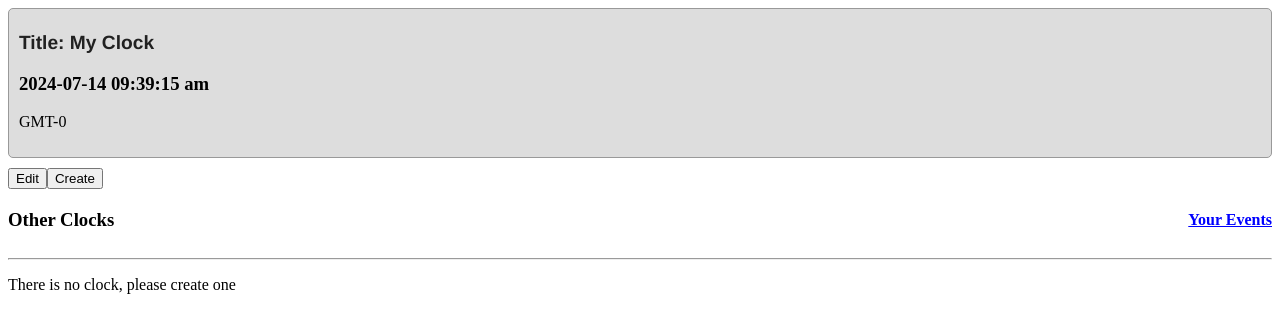
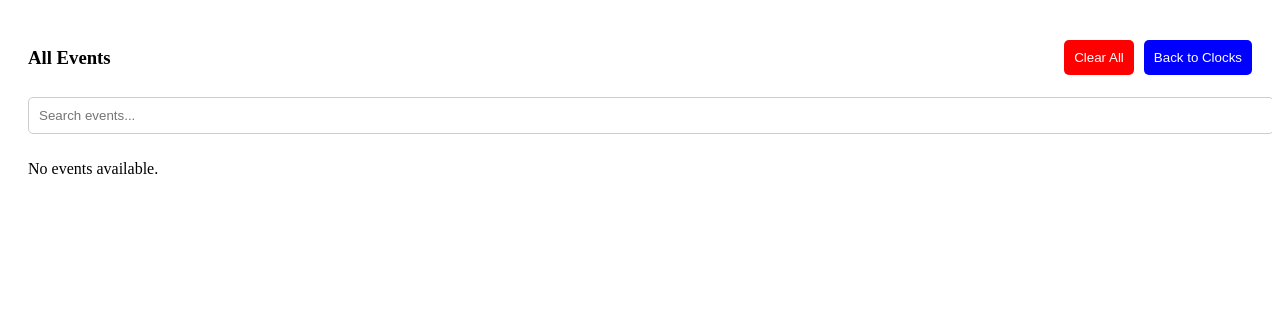
Before and after one commit to Mohosin999/Track-Zone-Application, a React (Vite) app: page /events in a window 1280 px wide. Shown: the top 332 px of the page. Built offline with nearby package versions, Linux system fonts and the light colour scheme.

Commit message:
perfectly worked

```diff
--- a/package.json
+++ b/package.json
@@ -14,6 +14,7 @@
     "prop-types": "^15.8.1",
     "react": "^18.3.1",
     "react-dom": "^18.3.1",
+    "react-router-dom": "^6.25.1",
     "shortid": "^2.2.16",
     "styled-components": "^6.1.11"
   },
--- a/src/App.jsx
+++ b/src/App.jsx
@@ -1,7 +1,9 @@
+import { BrowserRouter as Router, Routes, Route } from "react-router-dom";
 import { useEffect, useState } from "react";
 import { generate } from "shortid";
 import ClockList from "./components/clock-list";
 import LocalClock from "./components/local-clock";
+import EventPage from "./components/event-page";
 
 const LOCAL_CLOCK_INIT = {
   title: "My Clock",
@@ -21,7 +23,6 @@ const App = () => {
     localStorage.setItem("clocks", JSON.stringify(clocks));
   }, [clocks]);
 
-  // Function for update local clock
   const updateLocalClock = (data) => {
     setLocalClock({
       ...localClock,
@@ -29,13 +30,11 @@ const App = () => {
     });
   };
 
-  // Function for create clock
   const createClock = (clock) => {
-    clock.id = generate(); // Add an id with new created clock
+    clock.id = generate();
     setClocks([...clocks, clock]);
   };
 
-  // Function for update clock
   const updateClock = (updatedClock) => {
     const updatedClocks = clocks.map((clock) => {
       if (clock.id === updatedClock.id) {
@@ -47,13 +46,17 @@ const App = () => {
     setClocks(updatedClocks);
   };
 
-  // Function for delete clock
   const deleteClock = (id) => {
     const deletedClocks = clocks.filter((clock) => clock.id !== id);
     setClocks(deletedClocks);
   };
 
   return (
+    <Router>
+      <Routes>
+        <Route
+          path="/"
+          element={
             <div>
               <LocalClock
                 clock={localClock}
@@ -67,6 +70,11 @@ const App = () => {
                 deleteClock={deleteClock}
               />
             </div>
+          }
+        />
+        <Route path="/events" element={<EventPage />} />
+      </Routes>
+    </Router>
   );
 };
 
--- a/src/components/clock-list/index.jsx
+++ b/src/components/clock-list/index.jsx
@@ -1,9 +1,21 @@
+// import React from "react";
+// import { useNavigate } from "react-router-dom";
+// import styled from "styled-components";
 // import ClockListItem from "./clock-list-item";
 
 // const ClockList = ({ clocks, updateClock, deleteClock, localClock }) => {
+//   const navigate = useNavigate();
+
+//   const handleViewEvents = () => {
+//     navigate("/events");
+//   };
+
 //   return (
 //     <div>
-//       <h3>Other Clocks</h3>
+//       <Header>
+//         <h3>Other Clocks</h3>
+//         <EventsButton onClick={handleViewEvents}>Your Events</EventsButton>
+//       </Header>
 //       <hr />
 
 //       {clocks.length === 0 ? (
@@ -25,34 +37,38 @@
 //   );
 // };
 
+// const Header = styled.div`
+//   display: flex;
+//   align-items: center;
+//   justify-content: space-between;
+//   cursor: pointer;
+// `;
+
+// const EventsButton = styled.h4`
+//   color: blue;
+//   text-decoration: underline;
+//   cursor: pointer;
+// `;
+
 // export default ClockList;
 
-import { useState } from "react";
-import styled, { createGlobalStyle } from "styled-components";
+import React from "react";
+import { useNavigate } from "react-router-dom";
+import styled from "styled-components";
 import ClockListItem from "./clock-list-item";
-import useEvents from "../../hooks/useEvents";
-import Modal from "./modal";
 
 const ClockList = ({ clocks, updateClock, deleteClock, localClock }) => {
-  const [isModalOpen, setIsModalOpen] = useState(false);
-  const { getEvents } = useEvents();
+  const navigate = useNavigate();
 
-  const allEvents = getEvents(true);
-
-  const handleOpenModal = () => {
-    setIsModalOpen(true);
-  };
-
-  const handleCloseModal = () => {
-    setIsModalOpen(false);
+  const handleViewEvents = () => {
+    navigate("/events");
   };
 
   return (
-    <div className={isModalOpen ? "blur" : ""}>
-      <GlobalStyle isModalOpen={isModalOpen} />
+    <div>
       <Header>
         <h3>Other Clocks</h3>
-        <EventsButton onClick={handleOpenModal}>Your Events</EventsButton>
+        <EventsButton onClick={handleViewEvents}>Your Events</EventsButton>
       </Header>
       <hr />
 
@@ -71,31 +87,9 @@ const ClockList = ({ clocks, updateClock, deleteClock, localClock }) => {
           ))}
         </div>
       )}
-
-      <Modal isOpen={isModalOpen} onClose={handleCloseModal}>
-        <h3>All Events</h3>
-        {allEvents.length === 0 ? (
-          <p>No events available.</p>
-        ) : (
-          <ul>
-            {allEvents.map((event) => (
-              <li key={event.id}>
-                <h4>{event.title}</h4>
-                <p>{event.description}</p>
-              </li>
-            ))}
-          </ul>
-        )}
-      </Modal>
     </div>
   );
 };
-
-const GlobalStyle = createGlobalStyle`
-  body.blur {
-    filter: blur(5px);
-  }
-`;
 
 const Header = styled.div`
   display: flex;
--- a/src/components/clock-list/modal.jsx
+++ b/src/components/clock-list/modal.jsx
@@ -1,13 +1,17 @@
+import React from "react";
 import styled from "styled-components";
 
-const Modal = ({ children, isOpen, onClose }) => {
+const Modal = ({ children, isOpen, onClose, onClearAll }) => {
   if (!isOpen) return null;
 
   return (
     <Overlay onClick={onClose}>
       <ModalContent onClick={(e) => e.stopPropagation()}>
-        {children}
-        <CloseButton onClick={onClose}>Close</CloseButton>
+        <Header>
+          <ClearAllButton onClick={onClearAll}>Clear All Events</ClearAllButton>
+          <CloseButton onClick={onClose}>Close</CloseButton>
+        </Header>
+        <Content>{children}</Content>
       </ModalContent>
     </Overlay>
   );
@@ -18,7 +22,7 @@ const Overlay = styled.div`
   top: 0;
   left: 0;
   width: 100%;
-  height: auto;
+  height: 100%;
   background: rgba(0, 0, 0, 0.7);
   display: flex;
   justify-content: center;
@@ -30,9 +34,17 @@ const ModalContent = styled.div`
   background: white;
   padding: 20px;
   border-radius: 10px;
-  max-width: 500px;
+  max-width: 600px;
   width: 100%;
+  max-height: 80%;
+  overflow-y: auto;
   box-shadow: 0 5px 15px rgba(0, 0, 0, 0.3);
+`;
+
+const Header = styled.div`
+  display: flex;
+  justify-content: space-between;
+  align-items: center;
 `;
 
 const CloseButton = styled.button`
@@ -42,7 +54,20 @@ const CloseButton = styled.button`
   padding: 10px;
   cursor: pointer;
   border-radius: 5px;
-  margin-top: 10px;
+  margin-left: 10px;
+`;
+
+const ClearAllButton = styled.button`
+  background: blue;
+  color: white;
+  border: none;
+  padding: 10px;
+  cursor: pointer;
+  border-radius: 5px;
+`;
+
+const Content = styled.div`
+  margin-top: 20px;
 `;
 
 export default Modal;
--- /dev/null
+++ b/src/components/event-page/index.jsx
@@ -0,0 +1,235 @@
+import React, { useState } from "react";
+import { useNavigate } from "react-router-dom";
+import styled from "styled-components";
+import useEvents from "../../hooks/useEvents";
+
+const EventPage = () => {
+  const { getEvents, deleteEvent, updateEvent, deleteEventByClock } =
+    useEvents();
+  const allEvents = getEvents(true);
+  const navigate = useNavigate();
+
+  const [searchTerm, setSearchTerm] = useState("");
+  const [editingEvent, setEditingEvent] = useState(null);
+
+  const handleDelete = (id) => {
+    deleteEvent(id);
+  };
+
+  const handleUpdate = (event) => {
+    setEditingEvent(event);
+  };
+
+  const handleUpdateSubmit = (updatedEvent) => {
+    updateEvent(updatedEvent);
+    setEditingEvent(null);
+  };
+
+  const handleClearAll = () => {
+    deleteEventByClock("");
+  };
+
+  const handleBack = () => {
+    navigate("/");
+  };
+
+  const filteredEvents = allEvents.filter(
+    (event) =>
+      event.title.toLowerCase().includes(searchTerm.toLowerCase()) ||
+      event.description.toLowerCase().includes(searchTerm.toLowerCase())
+  );
+
+  return (
+    <Container>
+      <Header>
+        <h3>All Events</h3>
+        <ButtonGroup>
+          <ClearAllButton onClick={handleClearAll}>Clear All</ClearAllButton>
+          <BackButton onClick={handleBack}>Back to Clocks</BackButton>
+        </ButtonGroup>
+      </Header>
+      <SearchInput
+        type="text"
+        placeholder="Search events..."
+        value={searchTerm}
+        onChange={(e) => setSearchTerm(e.target.value)}
+      />
+      {filteredEvents.length === 0 ? (
+        <p>No events available.</p>
+      ) : (
+        <ul>
+          {filteredEvents.map((event) => (
+            <EventItem key={event.id}>
+              <div>
+                <h4>{event.title}</h4>
+                <p>{event.description}</p>
+              </div>
+              <div>
+                <ActionButton onClick={() => handleUpdate(event)}>
+                  Update
+                </ActionButton>
+                <ActionButton
+                  onClick={() => handleDelete(`${event.clockId}|${event.id}`)}
+                >
+                  Delete
+                </ActionButton>
+              </div>
+            </EventItem>
+          ))}
+        </ul>
+      )}
+      {editingEvent && (
+        <UpdateForm
+          onSubmit={(e) => {
+            e.preventDefault();
+            handleUpdateSubmit(editingEvent);
+          }}
+        >
+          <h3>Update Event</h3>
+          <input
+            type="text"
+            value={editingEvent.title}
+            onChange={(e) =>
+              setEditingEvent({ ...editingEvent, title: e.target.value })
+            }
+            placeholder="Event Title"
+            required
+          />
+          <input
+            type="text"
+            value={editingEvent.description}
+            onChange={(e) =>
+              setEditingEvent({ ...editingEvent, description: e.target.value })
+            }
+            placeholder="Event Description"
+            required
+          />
+          <button type="submit">Save</button>
+          <button type="button" onClick={() => setEditingEvent(null)}>
+            Cancel
+          </button>
+        </UpdateForm>
+      )}
+    </Container>
+  );
+};
+
+const Container = styled.div`
+  padding: 20px;
+  overflow-y: auto;
+  max-height: 80vh;
+`;
+
+const Header = styled.div`
+  display: flex;
+  justify-content: space-between;
+  align-items: center;
+`;
+
+const ButtonGroup = styled.div`
+  display: flex;
+  gap: 10px;
+`;
+
+const ClearAllButton = styled.button`
+  background: red;
+  color: white;
+  border: none;
+  padding: 5px 10px;
+  cursor: pointer;
+  border-radius: 5px;
+
+  &:hover {
+    background: darkred;
+  }
+`;
+
+const BackButton = styled.button`
+  background: blue;
+  color: white;
+  border: none;
+  padding: 10px;
+  cursor: pointer;
+  border-radius: 5px;
+
+  &:hover {
+    background: darkblue;
+  }
+`;
+
+const SearchInput = styled.input`
+  width: 100%;
+  padding: 10px;
+  margin: 10px 0;
+  border: 1px solid #ccc;
+  border-radius: 5px;
+`;
+
+const EventItem = styled.li`
+  display: flex;
+  justify-content: space-between;
+  align-items: center;
+  margin-bottom: 10px;
+`;
+
+const ActionButton = styled.button`
+  background: green;
+  color: white;
+  border: none;
+  padding: 5px 10px;
+  cursor: pointer;
+  border-radius: 5px;
+  margin-left: 5px;
+
+  &:hover {
+    background: darkgreen;
+  }
+`;
+
+const UpdateForm = styled.form`
+  background: #f9f9f9;
+  padding: 20px;
+  border-radius: 5px;
+  margin-top: 20px;
+
+  h3 {
+    margin-top: 0;
+  }
+
+  input {
+    display: block;
+    width: 100%;
+    padding: 10px;
+    margin: 10px 0;
+    border: 1px solid #ccc;
+    border-radius: 5px;
+  }
+
+  button {
+    padding: 10px 20px;
+    margin-right: 10px;
+    border: none;
+    border-radius: 5px;
+    cursor: pointer;
+  }
+
+  button[type="submit"] {
+    background: green;
+    color: white;
+
+    &:hover {
+      background: darkgreen;
+    }
+  }
+
+  button[type="button"] {
+    background: grey;
+    color: white;
+
+    &:hover {
+      background: darkgrey;
+    }
+  }
+`;
+
+export default EventPage;
```
Also changed, not shown: 1 other file (tests, documents, lock files or other folders). Lines whose indentation alone changed are shown as unchanged.
